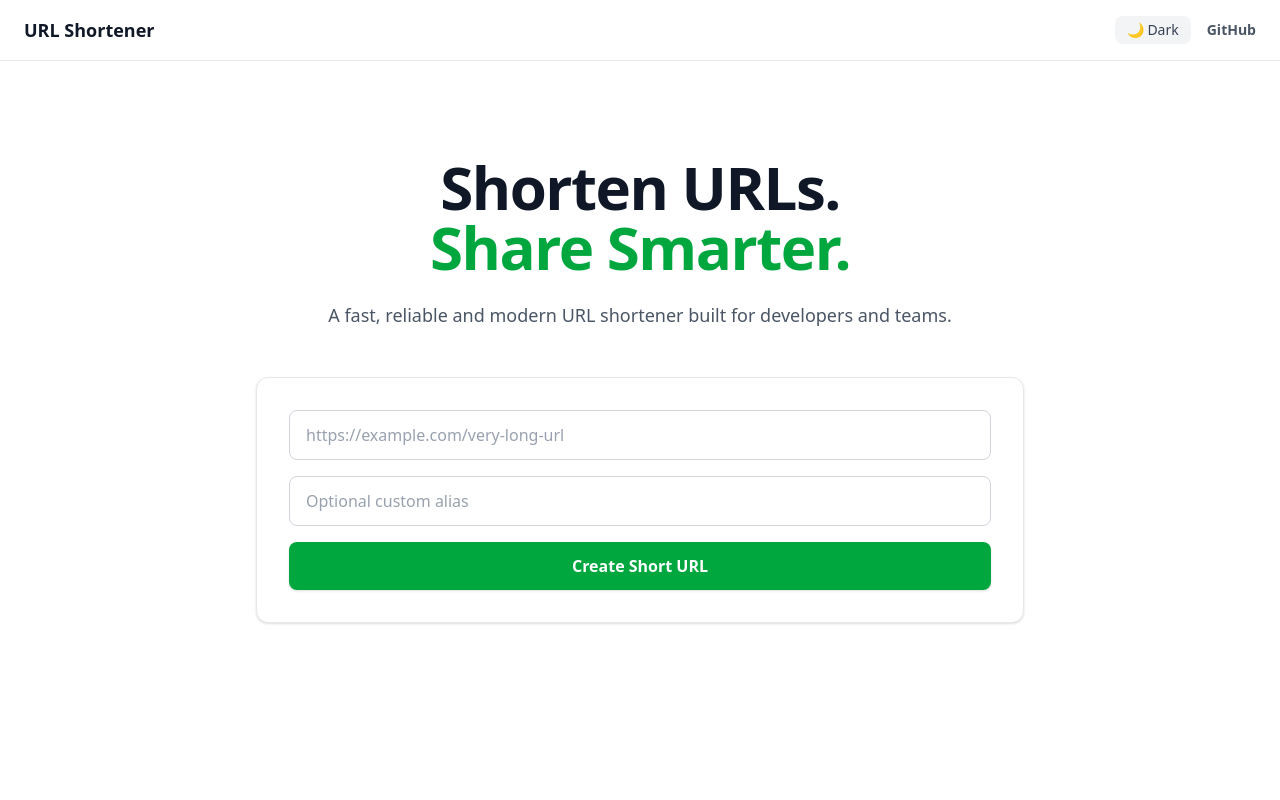
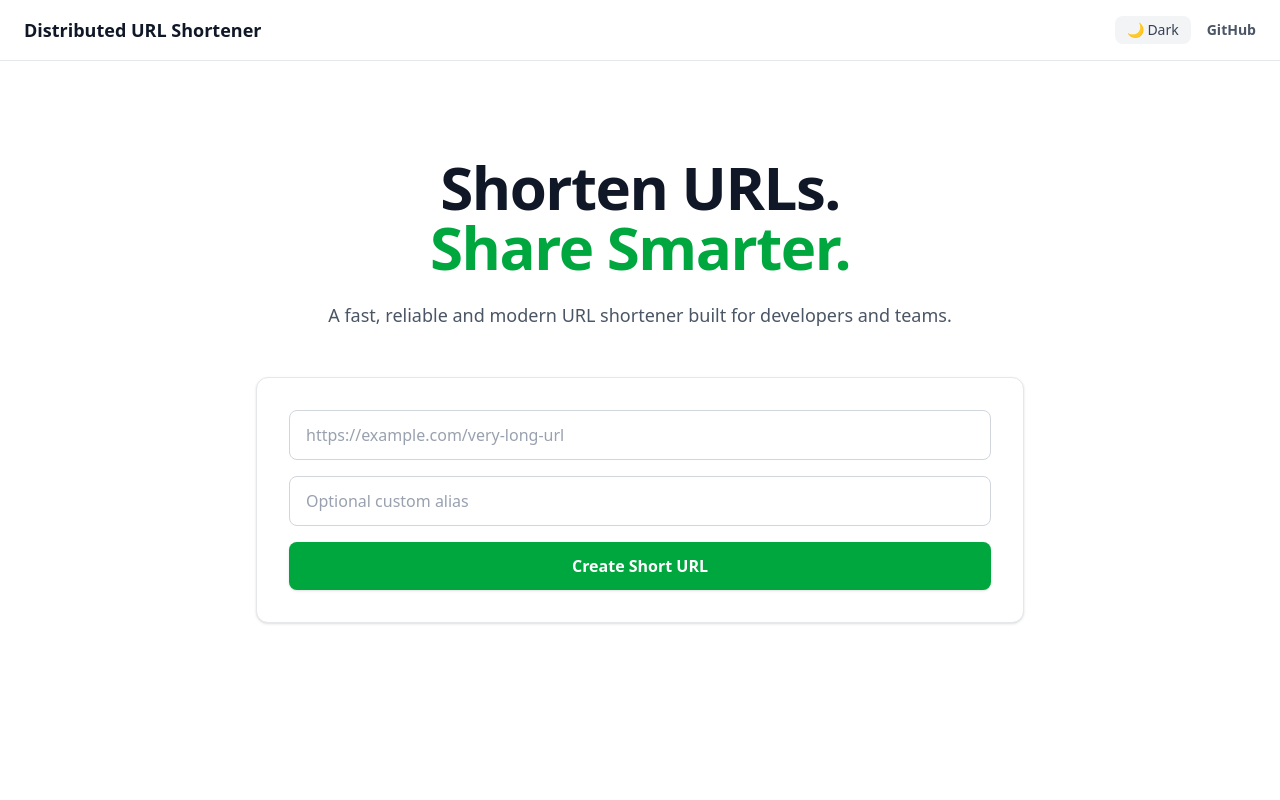
Before and after one commit to pranitakash/distributed-url-shortener, a React app in the folder frontend/: page / in a window 1280 px wide. Shown: the top 800 px of the page. Built offline with nearby package versions, Linux system fonts and the light colour scheme; no server answers; the HTML template or start-up script is replaced by a standard one.

Commit message:
Title changed

```diff
--- a/frontend/src/components/Layout.jsx
+++ b/frontend/src/components/Layout.jsx
@@ -32,7 +32,7 @@ export default function Layout({ children, setCurrentPage }) {
       {/* NAVBAR */}
       <header className="sticky top-0 z-50 backdrop-blur-sm bg-white dark:bg-white border-b border-gray-200 dark:border-gray-200">
         <div className="max-w-7xl mx-auto px-6 py-4 flex justify-between items-center">
-          <button onClick={() => setCurrentPage("home")} className="text-lg font-bold text-gray-900 hover:text-green-600 transition cursor-pointer">URL Shortener</button>
+          <button onClick={() => setCurrentPage("home")} className="text-lg font-bold text-gray-900 hover:text-green-600 transition cursor-pointer">Distributed URL Shortener</button>
 
           <div className="flex items-center gap-4">
             <button
```
